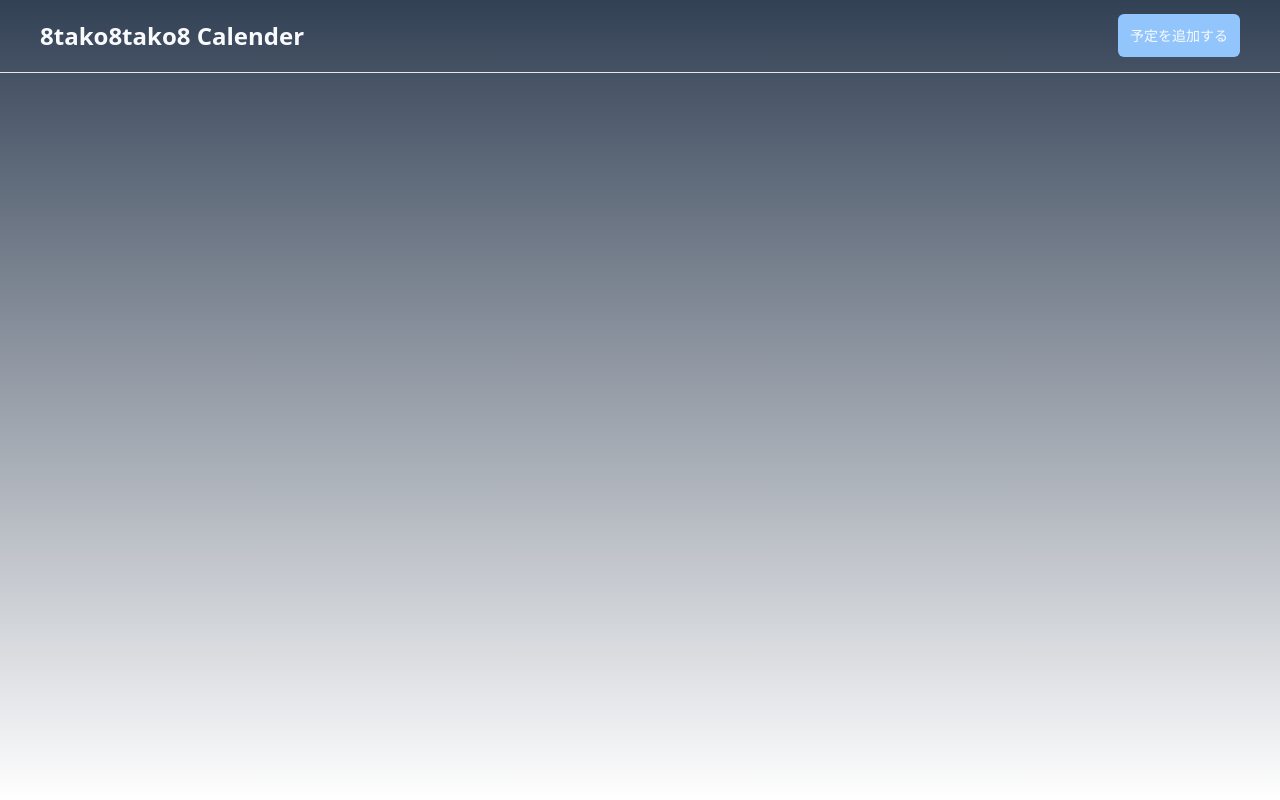
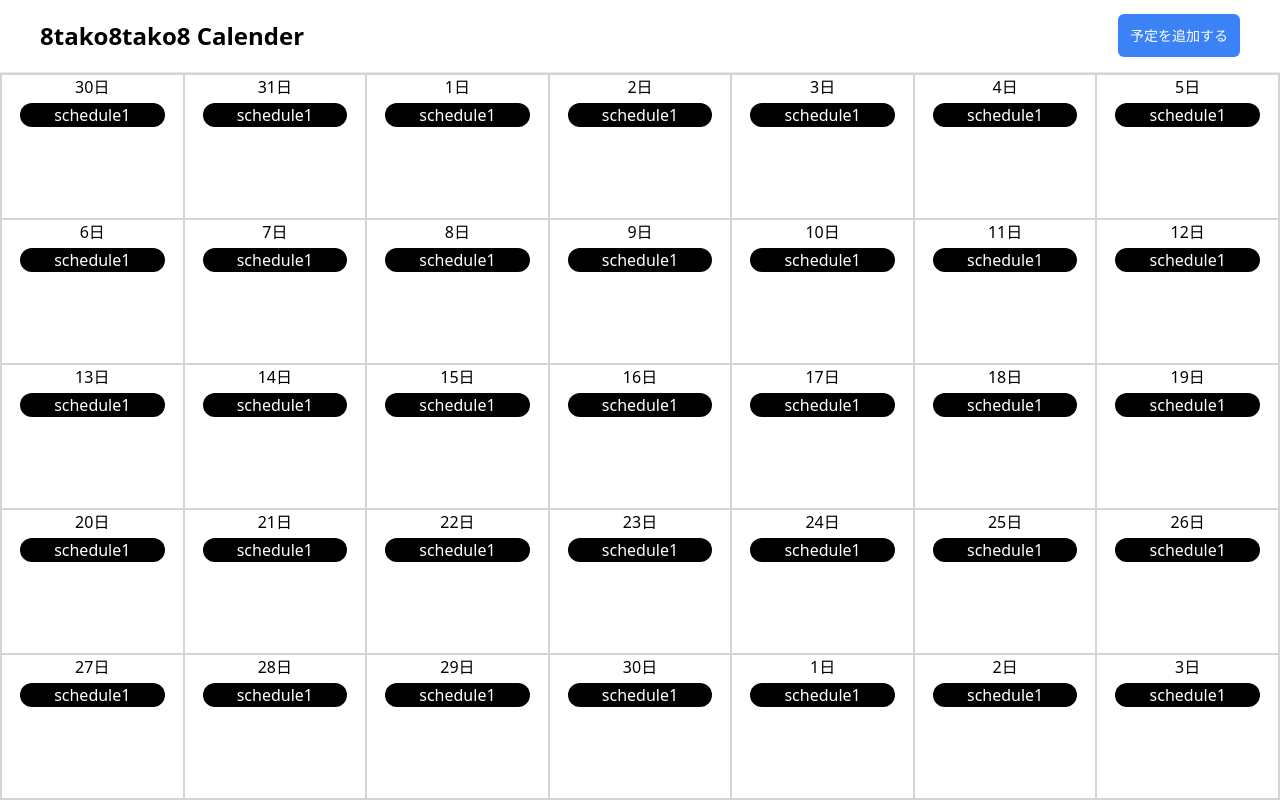
Before and after one commit to 8tako8tako8/nextjs_ts_calendar, a Next.js app: page / in a window 1280 px wide. Built offline with nearby package versions, Linux system fonts and the light colour scheme.

Commit message:
今月を取得してカレンダー表示させるところまで

```diff
--- a/src/app/Header.tsx
+++ b/src/app/Header.tsx
@@ -1,5 +1,5 @@
-import Link from 'next/link'
-import React from 'react'
+import Link from "next/link";
+import React from "react";
 
 const Header = () => {
   return (
@@ -12,15 +12,15 @@ const Header = () => {
       <div>
         <nav className="text-sm font-medium">
           <Link
-            href="/articles/new"
-            className="bg-blue-300 px-3 py-3 rounded-md"
+            href="/schedules/new"
+            className="bg-blue-500 px-3 py-3 rounded-md text-white"
           >
             予定を追加する
           </Link>
         </nav>
       </div>
     </header>
-  )
-}
+  );
+};
 
-export default Header
+export default Header;
--- a/src/app/globals.css
+++ b/src/app/globals.css
@@ -2,26 +2,10 @@
 @tailwind components;
 @tailwind utilities;
 
-:root {
-  --foreground-rgb: 0, 0, 0;
-  --background-start-rgb: 214, 219, 220;
-  --background-end-rgb: 255, 255, 255;
+.w-1-7 {
+  width: 14.2857143%;
 }
 
-@media (prefers-color-scheme: dark) {
-  :root {
-    --foreground-rgb: 255, 255, 255;
-    --background-start-rgb: 0, 0, 0;
-    --background-end-rgb: 0, 0, 0;
-  }
+.h-1-5 {
+  height: 20%;
 }
-
-body {
-  color: rgb(var(--foreground-rgb));
-  background: linear-gradient(
-      to bottom,
-      transparent,
-      rgb(var(--background-end-rgb))
-    )
-    rgb(var(--background-start-rgb));
-}
--- a/src/app/layout.tsx
+++ b/src/app/layout.tsx
@@ -1,28 +1,33 @@
-import type { Metadata } from 'next'
-import { Inter } from 'next/font/google'
-import './globals.css'
-import Header from './Header'
+import type { Metadata } from "next";
+import { Inter } from "next/font/google";
+import "./globals.css";
+import Header from "./Header";
+import { Suspense } from "react";
+import Loading from "./loading";
 
-const inter = Inter({ subsets: ['latin'] })
+const inter = Inter({ subsets: ["latin"] });
 
 export const metadata: Metadata = {
-  title: 'Create Next App',
-  description: 'Generated by create next app',
-}
+  title: "8tako8tako8 Calender",
+  description: "Clone of Google Calender",
+};
 
 export default function RootLayout({
   children,
 }: {
-  children: React.ReactNode
+  children: React.ReactNode;
 }) {
   return (
     <html lang="ja">
       <head />
-      <body className="container mx-auto bg-slate-700 text-slate-50">
-        <div className="flex flex-col min-h-screen">
+      <body className="container mx-auto">
+        <div className="flex flex-col h-screen">
           <Header />
+          <main className="flex-grow">
+            <Suspense fallback={<Loading />}>{children}</Suspense>
+          </main>
         </div>
       </body>
     </html>
-  )
+  );
 }
--- /dev/null
+++ b/src/app/loading.tsx
@@ -0,0 +1,11 @@
+import React from "react";
+
+const Loading = () => {
+  return (
+    <div className="flex items-center justify-center min-h-screen">
+      <div className="w-16 h-16 border-t-4 border-orange-500 rounded-full animate-spin"></div>
+    </div>
+  );
+};
+
+export default Loading;
--- a/src/app/page.tsx
+++ b/src/app/page.tsx
@@ -1,9 +1,54 @@
-import Image from 'next/image'
+import {
+  eachDayOfInterval,
+  eachWeekOfInterval,
+  endOfMonth,
+  endOfWeek,
+  getDate,
+  startOfMonth,
+} from "date-fns";
+import { ja } from "date-fns/locale";
 
 export default function Home() {
+  const date = new Date();
+  const days = [1, 2, 3, 4, 5, 6, 7];
+
+  console.log(date);
+
+  const getWeeksWhenStartOfMonday = (date: Date) => {
+    const mondays = eachWeekOfInterval(
+      {
+        start: startOfMonth(date),
+        end: endOfMonth(date),
+      },
+      { locale: ja, weekStartsOn: 1 }
+    );
+    return mondays.map((monday) =>
+      eachDayOfInterval({
+        start: monday,
+        end: endOfWeek(monday, { locale: ja, weekStartsOn: 1 }),
+      })
+    );
+  };
+
+  const weeks = getWeeksWhenStartOfMonday(date);
+
   return (
-    <div className="">
-
+    <div className="grid grid-cols-7 grid-rows-5 w-full h-full border border-gray-300">
+      {weeks.map((week, row) =>
+        week.map((day) => (
+          <div
+            key={row + getDate(day)}
+            className="col-span-1 row-span-1 border border-gray-300"
+          >
+            <div className="flex flex-col justify-center items-center space-y-1">
+              <div className="">{getDate(day)}日</div>
+              <button className="w-4/5 bg-black text-white rounded-xl">
+                schedule1
+              </button>
+            </div>
+          </div>
+        ))
+      )}
     </div>
-  )
+  );
 }
```
Also changed, not shown: package.json (+6 -5 lines), 1 other file (tests, documents, lock files or other folders).
